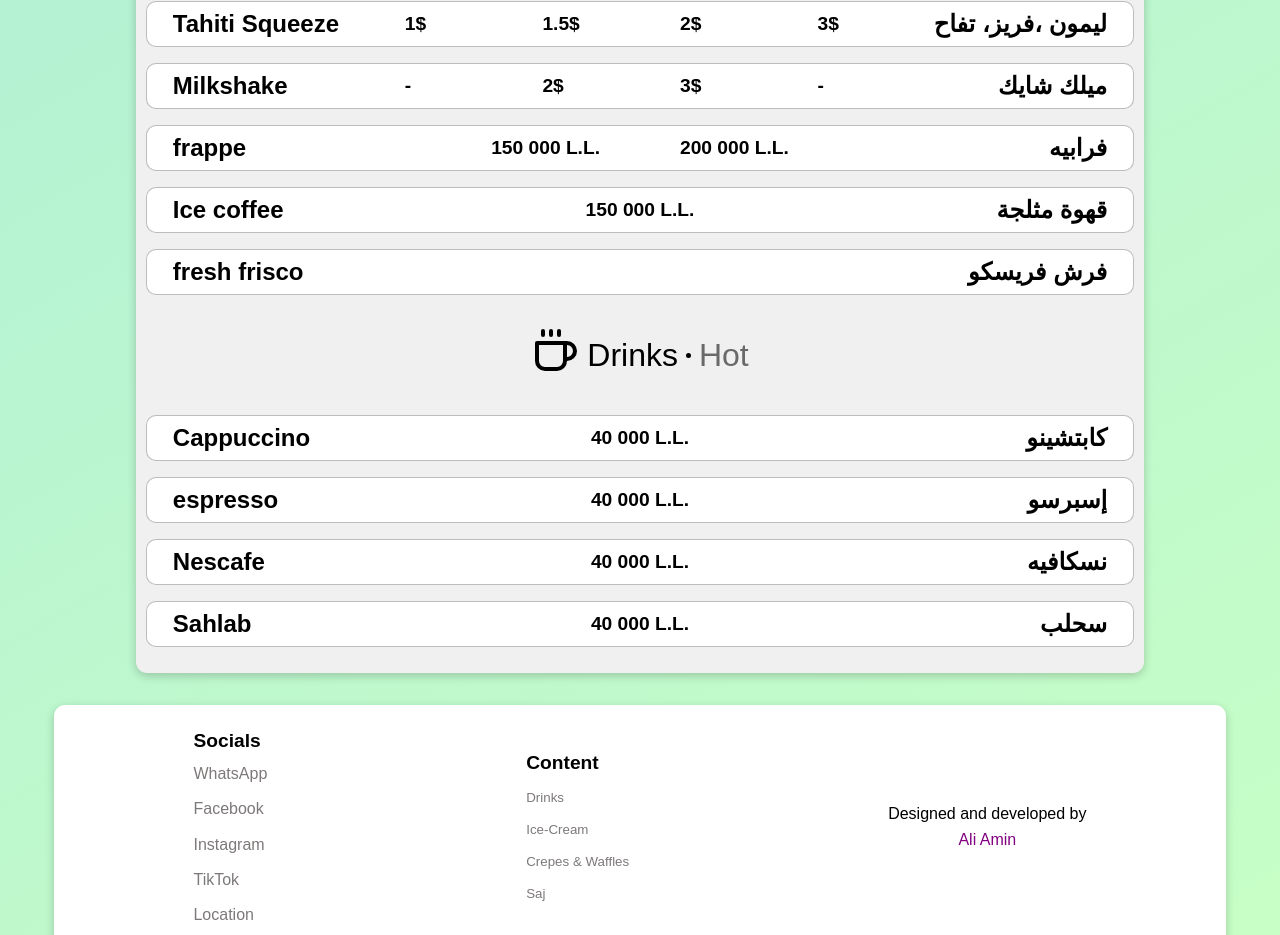
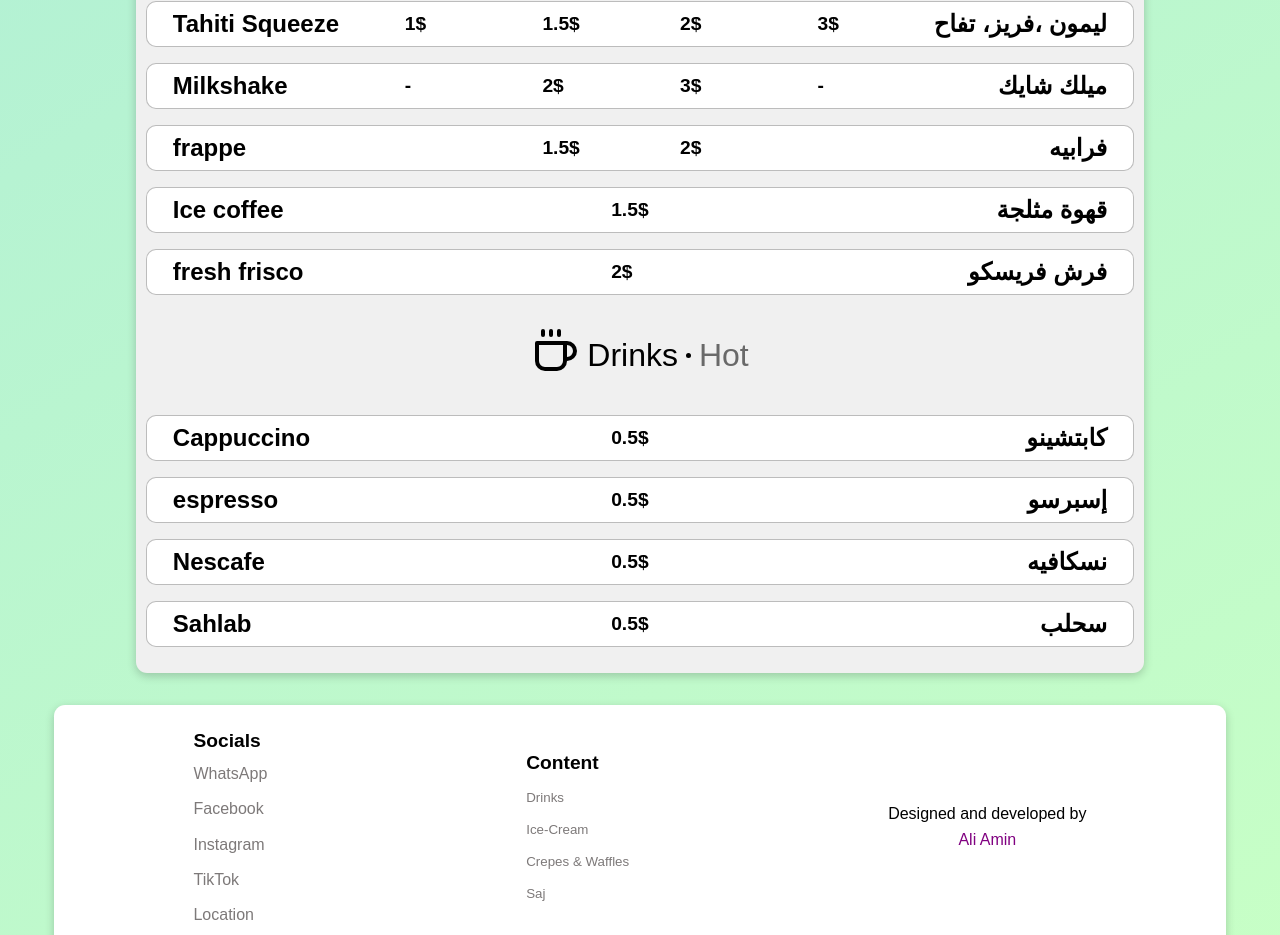
Before and after one commit to substro/Juice-Fuel, a React (Vite) app: page / in a window 1280 px wide. Shown: the part 1654-2589 px from the top of the page. Built offline with nearby package versions, Linux system fonts and the light colour scheme; a web font is replaced by a local one.

Commit message:
final touches #11

```diff
--- a/src/Data/Drinks.js
+++ b/src/Data/Drinks.js
@@ -458,11 +458,11 @@ export const cold = [
 		sizes: [
 			{
 				name: 'Small',
-				price: '150 000 L.L.',
+				price: '1.5$',
 			},
 			{
 				name: 'Large',
-				price: '200 000 L.L.',
+				price: '2$',
 			},
 		],
 	},
@@ -475,7 +475,7 @@ export const cold = [
 		sizes: [
 			{
 				name: 'Small',
-				price: '150 000 L.L.',
+				price: '1.5$',
 			},
 		],
 	},
@@ -485,7 +485,12 @@ export const cold = [
 			en: 'fresh frisco',
 			ar: 'فرش فريسكو',
 		},
-		sizes: [],
+		sizes: [
+			{
+				name: 'Small',
+				price: '2$',
+			},
+		],
 	},
 ]
 
@@ -499,7 +504,7 @@ export const hot = [
 		sizes: [
 			{
 				name: 'Small',
-				price: '40 000 L.L.',
+				price: '0.5$',
 			},
 		],
 	},
@@ -512,7 +517,7 @@ export const hot = [
 		sizes: [
 			{
 				name: 'Small',
-				price: '40 000 L.L.',
+				price: '0.5$',
 			},
 		],
 	},
@@ -525,7 +530,7 @@ export const hot = [
 		sizes: [
 			{
 				name: 'Small',
-				price: '40 000 L.L.',
+				price: '0.5$',
 			},
 		],
 	},
@@ -538,7 +543,7 @@ export const hot = [
 		sizes: [
 			{
 				name: 'Small',
-				price: '40 000 L.L.',
+				price: '0.5$',
 			},
 		],
 	},
```
